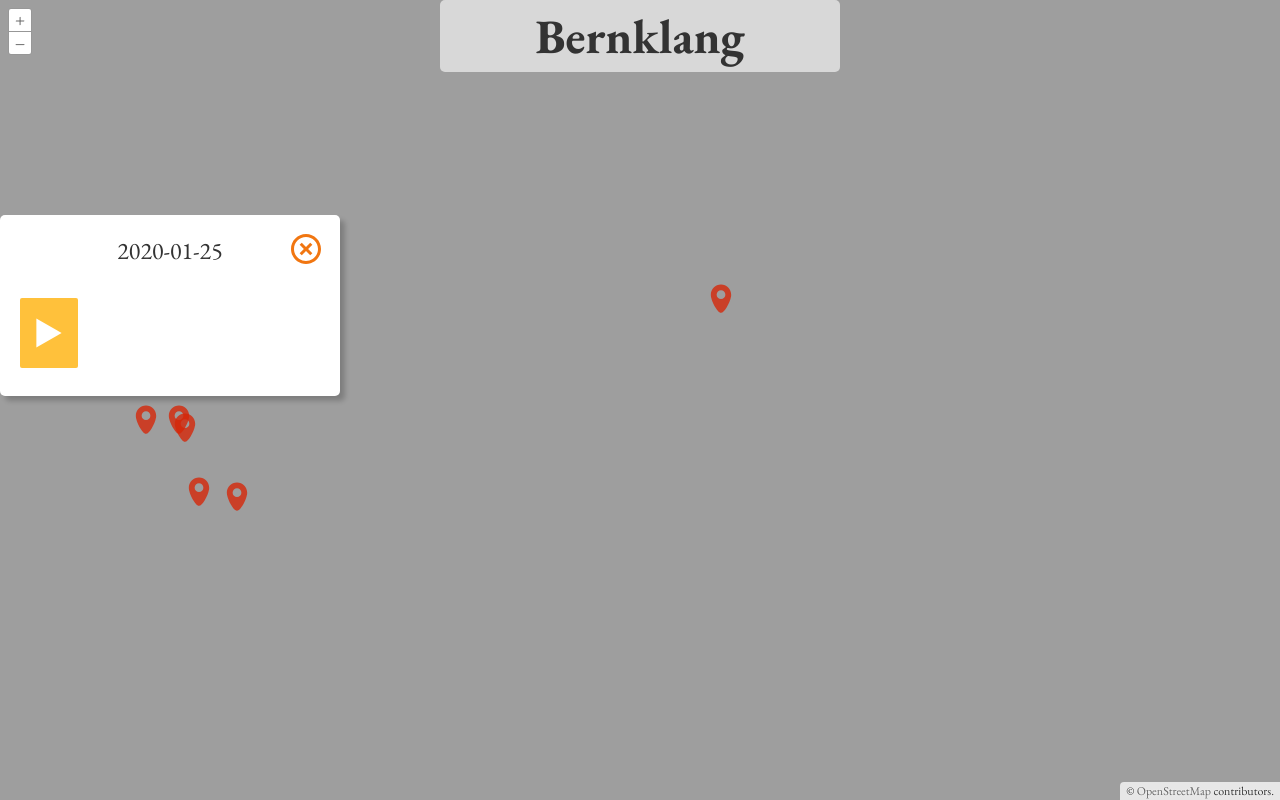
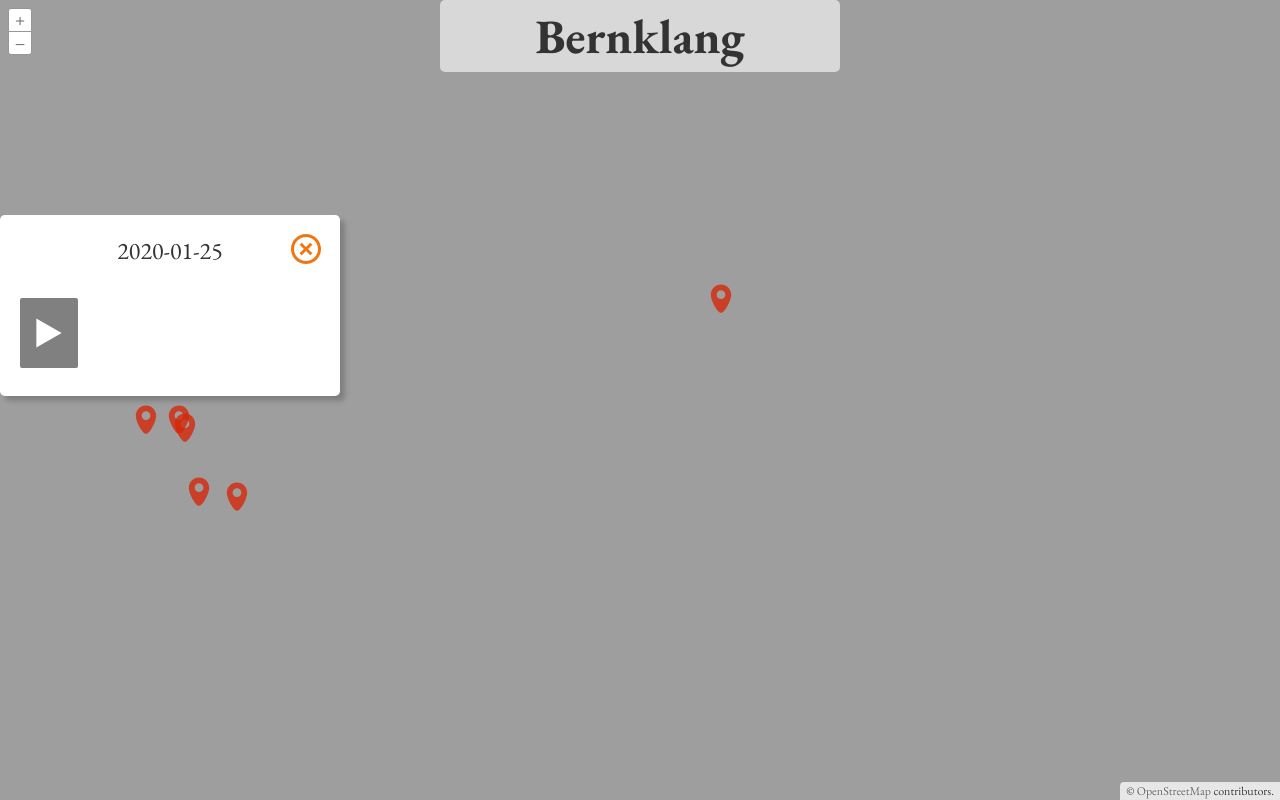
Before and after one commit to schtibe/bernklang, a Svelte app: page / in a window 1280 px wide. Both pictures are taken after a click on the element 146 px from the left and 420 px from the top of the page. Built offline with nearby package versions, Linux system fonts and the light colour scheme.

Commit message:
Make button grey on loading

```diff
--- a/src/AudioViz.svelte
+++ b/src/AudioViz.svelte
@@ -15,6 +15,7 @@
   let domBlocksPlayed = [];
   let domBlocksHovered = [];
   let isPlaying = false;
+  let isLoaded = false;
 
   let updateInterval;
 
@@ -42,6 +43,7 @@
   }
 
   const visualizeAudio = () => {
+    isLoaded = true;
     fetch(audioFile)
       .then((response) => response.arrayBuffer())
       .then((arrayBuffer) => {
@@ -137,7 +139,7 @@
 </script>
 
 <div class="wrapper">
-  <PlayButton {isPlaying} on:togglePlay={togglePlay} />
+  <PlayButton {isPlaying} on:togglePlay={togglePlay} {isLoaded} />
   <div class="visualizer" id="visualizer">
     {#each dataBlocks as block, blockIndex}
       <div
--- a/src/PlayButton.svelte
+++ b/src/PlayButton.svelte
@@ -1,5 +1,6 @@
 <script>
   export let isPlaying;
+  export let isLoaded;
 
   import { createEventDispatcher } from "svelte";
 
@@ -10,7 +11,11 @@
   }
 </script>
 
-<button on:click={togglePlay} class:playing={isPlaying}>
+<button
+  on:click={togglePlay}
+  class:playing={isPlaying}
+  class:disabled={!isLoaded}
+>
   {#if isPlaying}
     <svg
       xmlns="http://www.w3.org/2000/svg"
@@ -54,6 +59,10 @@
     background: rgb(255, 163, 87);
   }
 
+  button.disabled {
+    background: grey;
+  }
+
   button svg {
     height: 36px;
     width: 36px;
```
